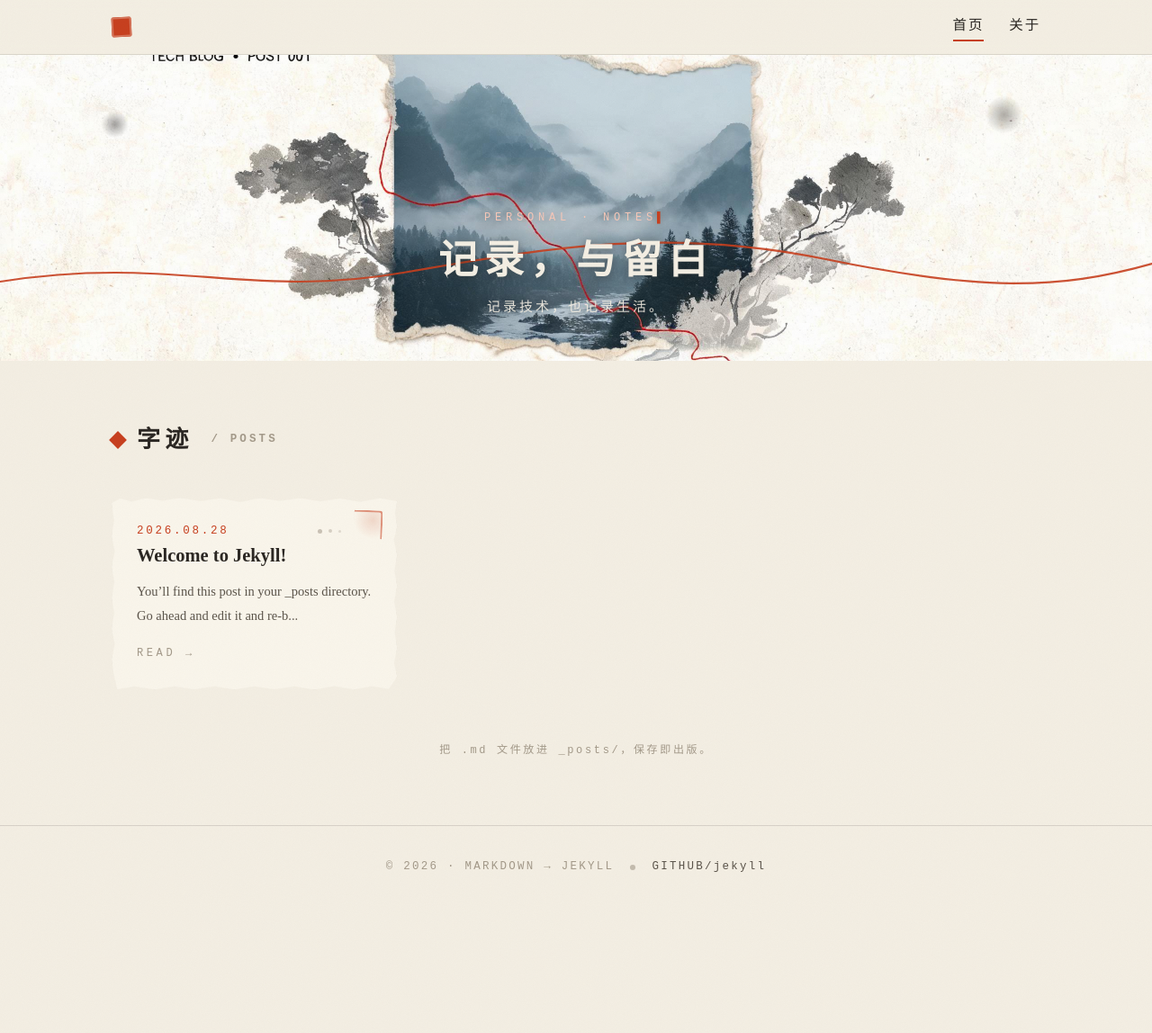
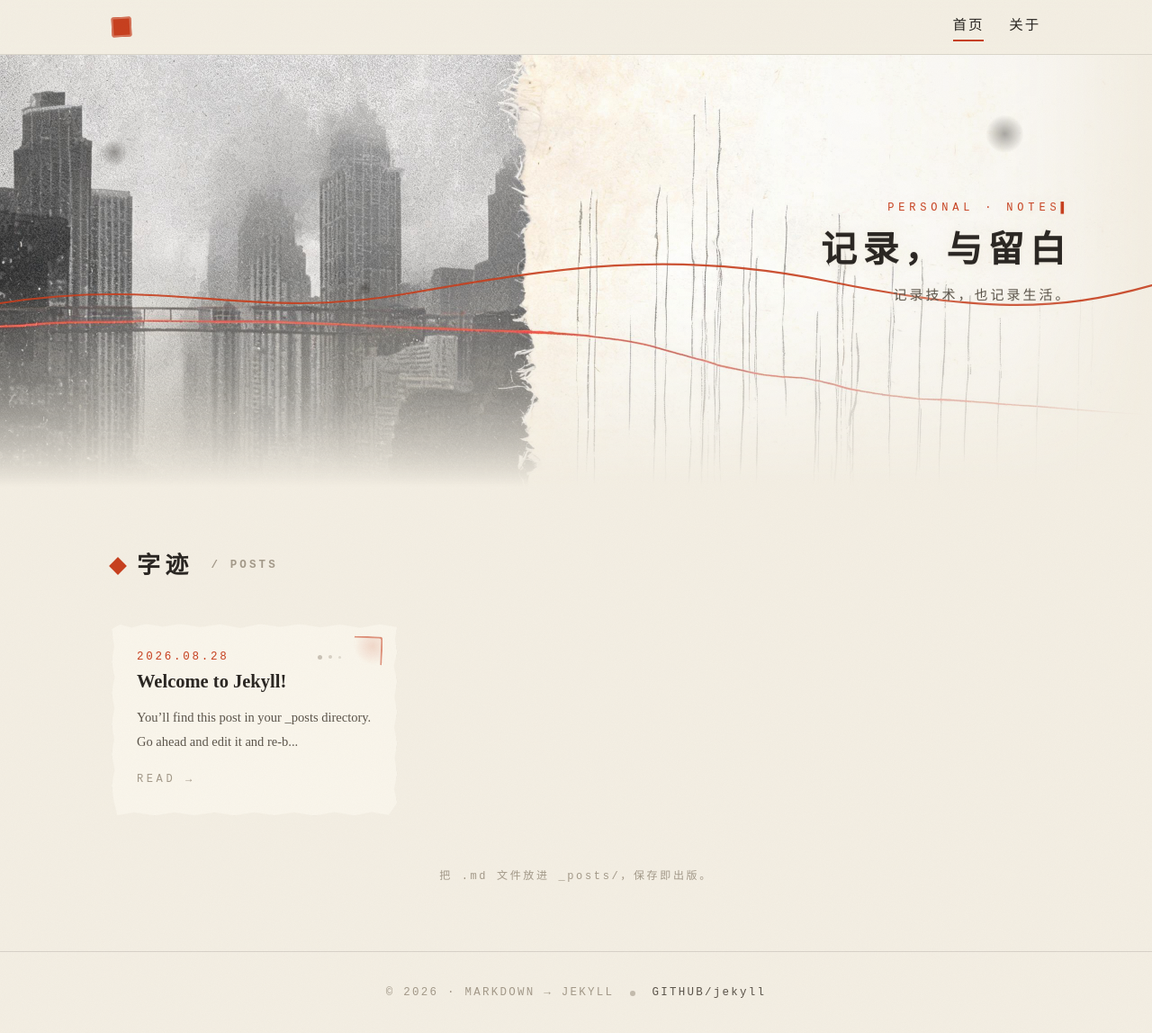
Before and after one commit to Mardya-H/Mardya-H.github.io, a Jekyll site: the page built from index.markdown, in a window 1280 px wide and 1159 px high. Shown: the top 1148 px of the window at 90% size. Built offline with Jekyll 4.4.1, drawn with Linux system fonts in a browser that asks for light colours.

Commit message:
feat: update workspace
Co-authored-by: traeagent <traeagent@users.noreply.github.com>

```diff
--- a/assets/css/style.css
+++ b/assets/css/style.css
@@ -116,8 +116,17 @@ a { color: var(--ink); }
 .hero-photo {
   display: block;
   width: 100%;
-  max-height: 340px;
+  max-height: 480px;
   object-fit: cover;
+  /* 渐隐融入纸面：底部与右缘淡出 */
+  -webkit-mask-image:
+    linear-gradient(to bottom, #000 52%, rgba(0,0,0,.55) 78%, transparent 100%),
+    linear-gradient(to right, #000 60%, rgba(0,0,0,.6) 88%, transparent 100%);
+  -webkit-mask-composite: source-in;
+  mask-image:
+    linear-gradient(to bottom, #000 52%, rgba(0,0,0,.55) 78%, transparent 100%),
+    linear-gradient(to right, #000 60%, rgba(0,0,0,.6) 88%, transparent 100%);
+  mask-composite: intersect;
   /* 缓慢显影，如墨入水 */
   animation: photo-develop 2.2s ease both;
 }
@@ -126,11 +135,11 @@ a { color: var(--ink); }
   to   { opacity: 1; filter: blur(0) grayscale(0); transform: scale(1); }
 }
 
-/* 朱红细线：跨界引导视线 */
+/* 朱红细线：跨界引导视线（置于渐隐区之上） */
 .red-thread {
   position: absolute;
   left: 0; right: 0;
-  bottom: 14%;
+  bottom: 34%;
   width: 100%;
   height: 160px;
   pointer-events: none;
@@ -178,26 +187,29 @@ a { color: var(--ink); }
   50% { transform: translate(18px, -14px) scale(1.25); opacity: .9; }
 }
 
-/* Hero 文本 */
+/* Hero 文本：落在右侧纸面留白处，墨色书写 */
 .hero-text {
   position: absolute;
-  left: 50%;
-  top: 50%;
-  transform: translateX(-50%);
-  text-align: center;
-  width: min(92%, 640px);
-  color: var(--paper);
-  text-shadow: 0 1px 10px rgba(43, 39, 35, .45);
+  right: 7%;
+  top: 46%;
+  transform: translateY(-50%);
+  text-align: right;
+  width: min(40%, 400px);
+  color: var(--ink);
+  /* 万一压到照片边缘，纸色晕光保证可读 */
+  text-shadow:
+    0 0 6px rgba(244, 239, 228, .9),
+    0 0 20px rgba(244, 239, 228, .85);
   animation: rise-up 1.2s .6s ease both;
 }
 @keyframes rise-up {
-  from { opacity: 0; transform: translateX(-50%) translateY(26px); }
-  to   { opacity: 1; transform: translateX(-50%) translateY(0); }
+  from { opacity: 0; transform: translateY(calc(-50% + 26px)); }
+  to   { opacity: 1; transform: translateY(-50%); }
 }
 .hero-kicker {
   font-size: 12px;
   letter-spacing: .4em;
-  color: #f7c8b8;
+  color: var(--vermilion);
   margin: 0 0 8px;
   min-height: 1.2em;
 }
@@ -210,16 +222,16 @@ a { color: var(--ink); }
 
 .hero-title {
   margin: 0;
-  font-size: clamp(26px, 4.5vw, 44px);
+  font-size: clamp(24px, 3.8vw, 40px);
   font-weight: 700;
   letter-spacing: .16em;
-  line-height: 1.3;
+  line-height: 1.35;
 }
 .hero-sub {
   margin: 10px 0 0;
-  font-size: clamp(13px, 1.8vw, 15px);
+  font-size: clamp(13px, 1.6vw, 15px);
   letter-spacing: .2em;
-  opacity: .92;
+  color: var(--ink-soft);
 }
 
 /* ==================== 通用区块 ==================== */
@@ -496,7 +508,17 @@ a { color: var(--ink); }
   .posts-section { padding: 48px 16px 56px; }
   .nav-links { gap: 16px; }
   .nav-links a { font-size: 14px; }
-  .red-thread { bottom: 8%; }
+  .red-thread { bottom: 28%; }
+  /* 小屏：文本回到照片之上的居中位置，用纸色晕光保证可读 */
+  .hero-text {
+    right: auto;
+    left: 50%;
+    top: 42%;
+    transform: translateX(-50%);
+    text-align: center;
+    width: min(88%, 480px);
+    color: var(--ink);
+  }
   .neighbor { max-width: 100%; }
   .neighbor.next { text-align: left; margin-left: 0; }
 }
```
Also changed, not shown: assets/img/hero.jpg.
